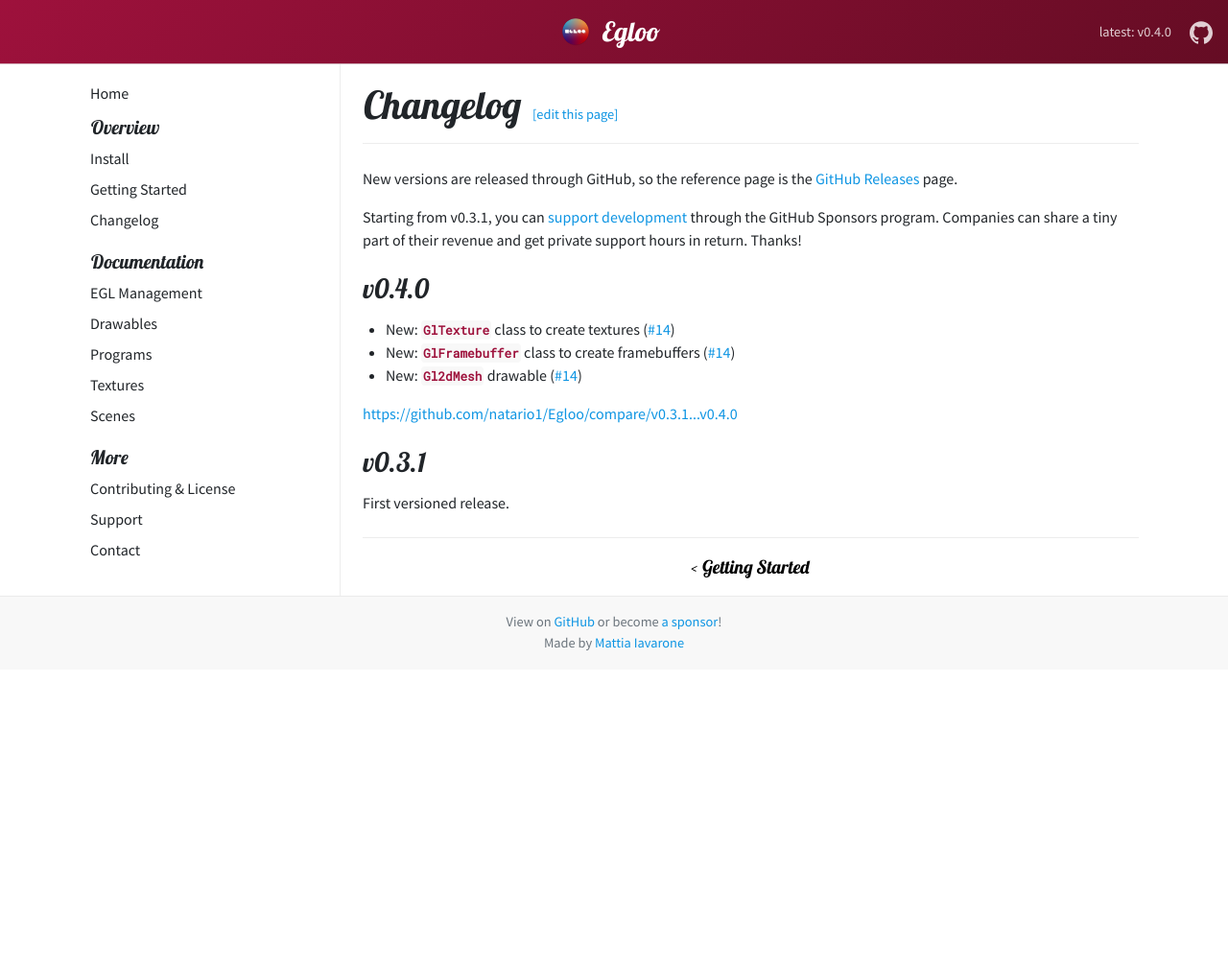
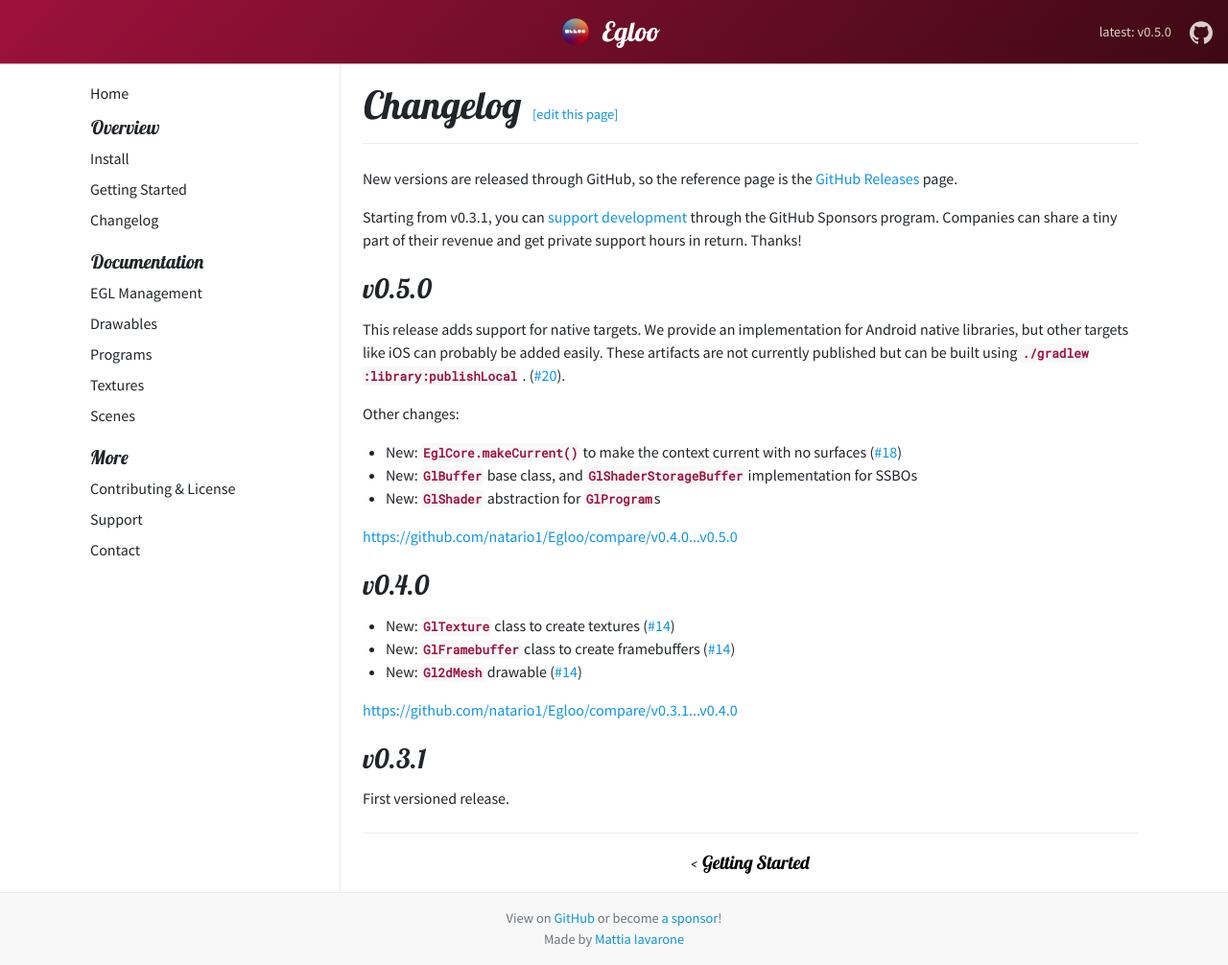
Before and after one commit to natario1/Egloo, a Jekyll site: the page built from docs/_about/changelog.md, in a window 1280 px wide and 1006 px high. Shown: the whole window at 96% size. Built offline with Jekyll 4.4.1, drawn with Linux system fonts in a browser that asks for light colours.

Commit message:
Release v0.5.0 (#21)

```diff
--- a/docs/_about/changelog.md
+++ b/docs/_about/changelog.md
@@ -8,6 +8,20 @@ New versions are released through GitHub, so the reference page is the [GitHub R
 
 Starting from v0.3.1, you can [support development](https://github.com/sponsors/natario1) through the GitHub Sponsors program.
 Companies can share a tiny part of their revenue and get private support hours in return. Thanks!
+
+### v0.5.0
+
+This release adds support for native targets. We provide an implementation for Android native libraries,
+but other targets like iOS can probably be added easily. These artifacts are not currently published
+but can be built using `./gradlew :library:publishLocal` . ([#20][20]).
+
+Other changes:
+
+- New: `EglCore.makeCurrent()` to make the context current with no surfaces ([#18][18])
+- New: `GlBuffer` base class, and `GlShaderStorageBuffer` implementation for SSBOs
+- New: `GlShader` abstraction for `GlProgram`s
+
+<https://github.com/natario1/Egloo/compare/v0.4.0...v0.5.0>
 
 ### v0.4.0
 
@@ -24,3 +38,5 @@ First versioned release.
 [natario1]: https://github.com/natario1
 
 [14]: https://github.com/natario1/Egloo/pull/14
+[18]: https://github.com/natario1/Egloo/pull/18
+[20]: https://github.com/natario1/Egloo/pull/20
--- a/docs/_config.yml
+++ b/docs/_config.yml
@@ -12,7 +12,7 @@ google_analytics_id: 'UA-155077779-3'
 google_site_verification: '4x49i17ABIrSvUl52SeL0-t0341aTnWWaC62-FYCRT4'
 github: [metadata] # TODO What's this?
 github_repo: Egloo
-github_version: 0.4.0
+github_version: 0.5.0
 github_branch: master
 baseurl: '/Egloo' # Keep as an empty string if served up at the root
 collections:
```
Also changed, not shown: docs/_docs/programs.md (+2 -2 lines).
